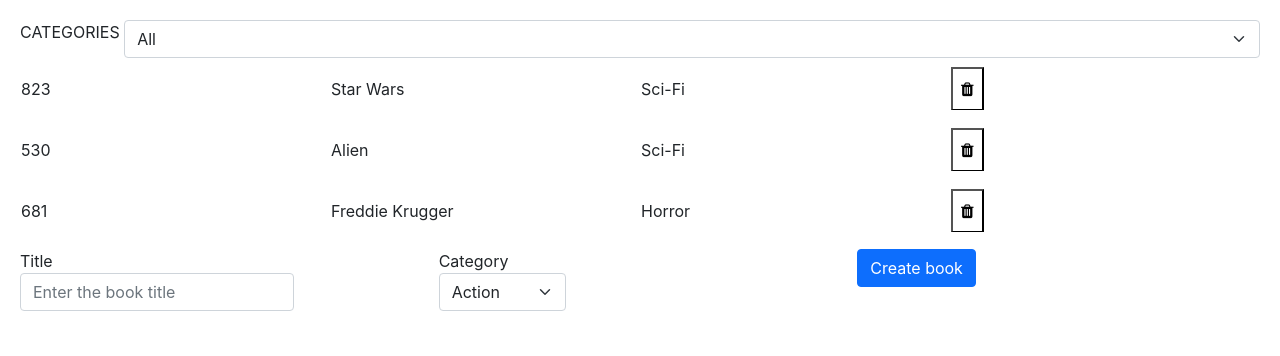
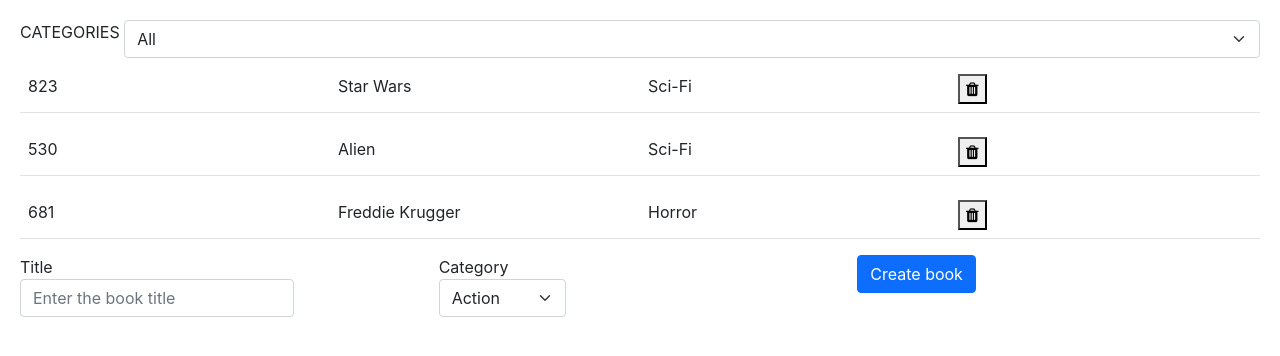
Before and after one commit to dedwards13/bookstore, a React (Create React App) app: page / in a window 1280 px wide. Shown: the top 356 px of the page. Built offline with nearby package versions, Linux system fonts and the light colour scheme.

Commit message:
Add visibility to book.js

```diff
--- a/src/components/Book.js
+++ b/src/components/Book.js
@@ -2,7 +2,8 @@ import React from 'react';
 import PropTypes from 'prop-types';
 
 const Book = ({ book, delete: handleRemoveBook }) => (
-  <table className="table">
+  <table className={`${book.visible ? 'table' : 'd-none'}`}>
+    <tbody>
       <tr>
         <td className="col-3">{book.id}</td>
         <td className="col-3">{book.title}</td>
@@ -13,6 +14,7 @@ const Book = ({ book, delete: handleRemoveBook }) => (
           </button>
         </td>
       </tr>
+    </tbody>
   </table>
 );
 
@@ -21,6 +23,7 @@ Book.propTypes = {
     id: PropTypes.number.isRequired,
     title: PropTypes.string.isRequired,
     category: PropTypes.string.isRequired,
+    visible: PropTypes.bool.isRequired,
   }).isRequired,
   delete: PropTypes.func.isRequired,
 };
```
Lines whose indentation alone changed are shown as unchanged.
